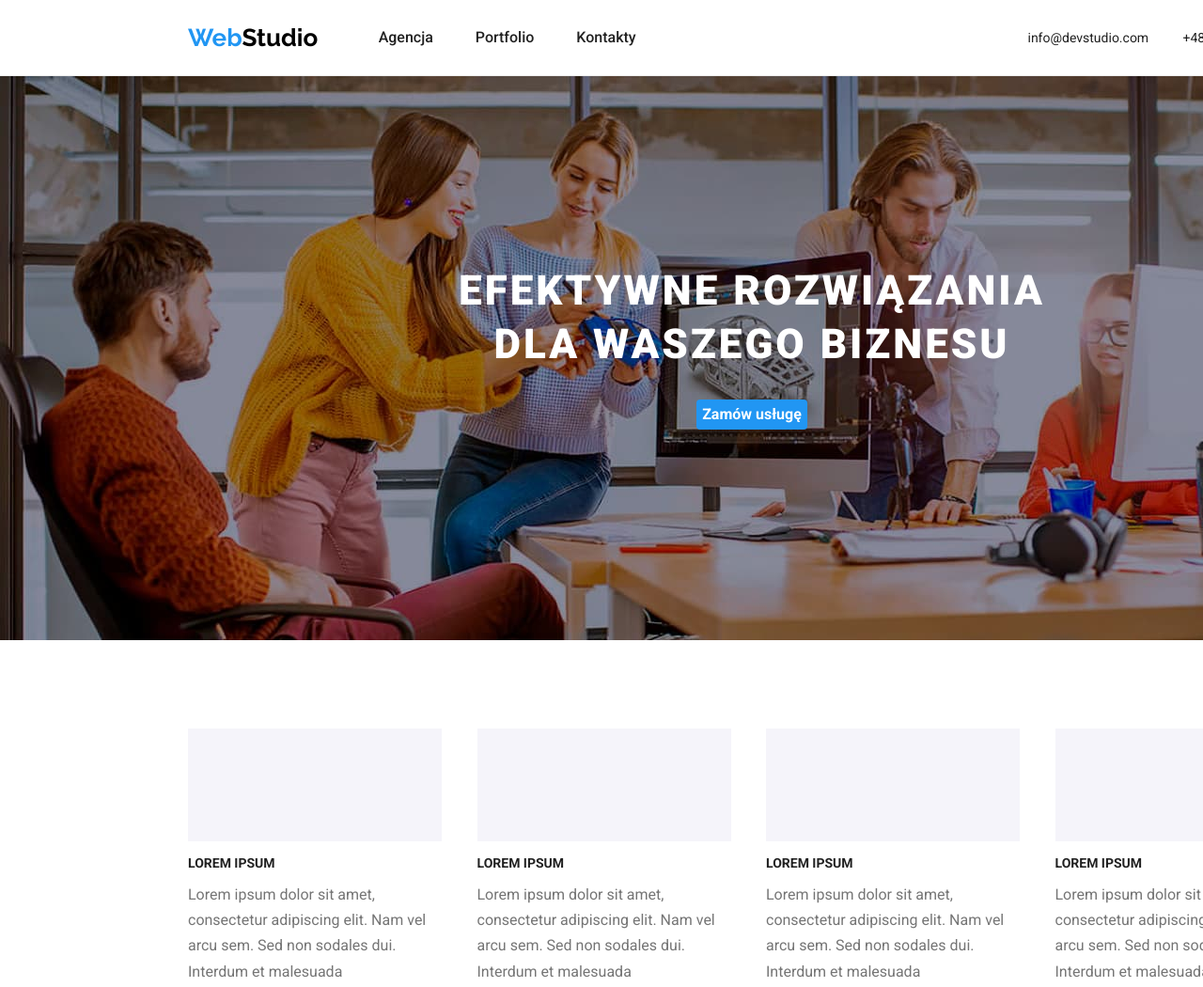
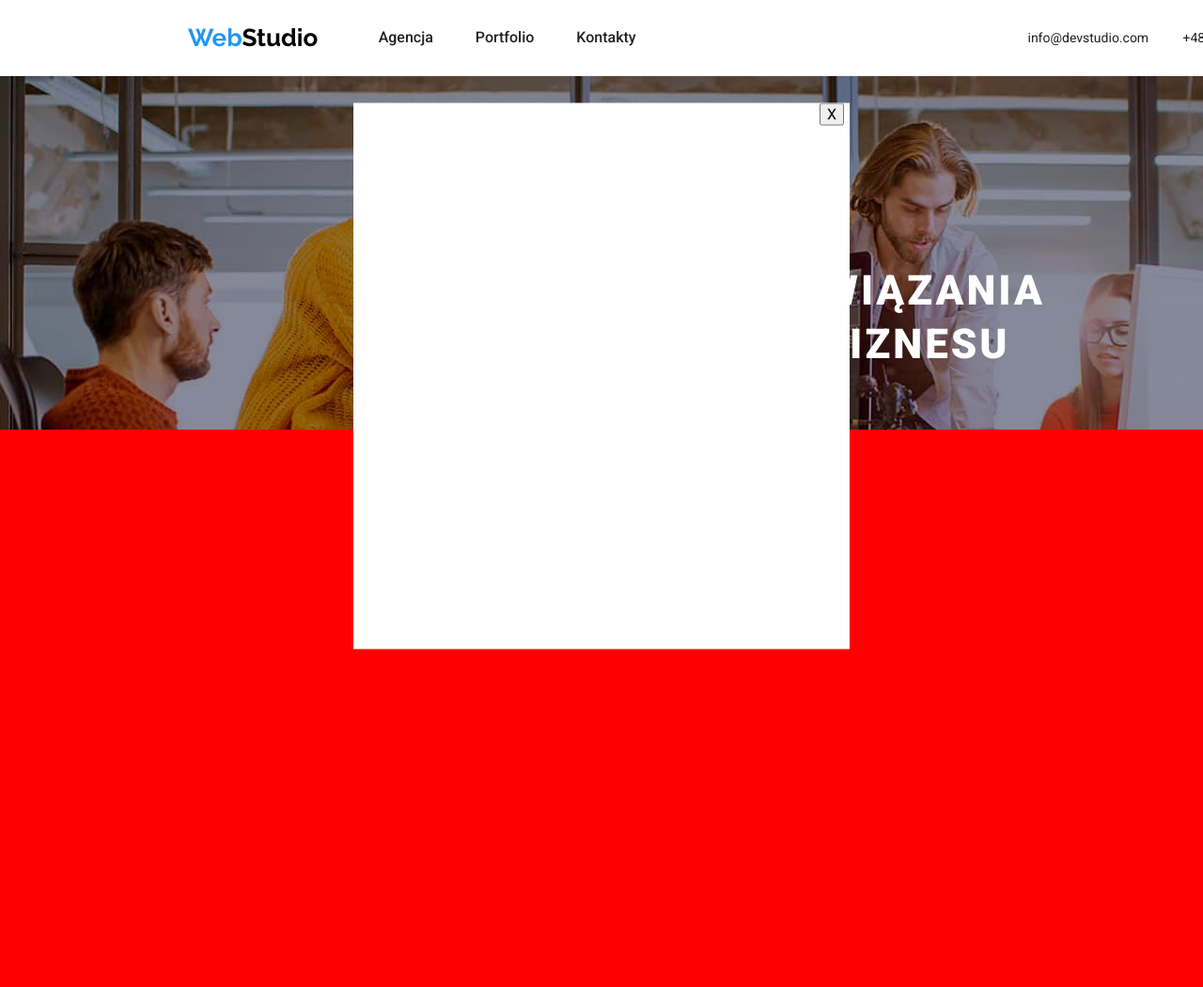
Before and after one commit to AnnaIstochnikova/goit-markup-hw-05, a plain HTML site: page index.html in a window 1280 px wide. Shown: the top 1050 px of the page at 94% size. Drawn offline with nearby package versions, Linux system fonts and the light colour scheme.

Commit message:
add modal window

```diff
--- a/css/styles-index.css
+++ b/css/styles-index.css
@@ -110,15 +110,44 @@ h1 {
   line-height: 30px;
   border-radius: 4px;
   border: none;
+  position: relative;
 }
 .button-main-page:hover,
 .button-main-page:focus {
   color: var(--main-color);
   cursor: pointer;
 }
+.modal {
+  visibility: visible;
+  width: 528px;
+  height: 581px;
+  background-color: #fff;
+  position: fixed;
+  top: 50%;
+  left: 50%;
+  transform: translate(-50%, -50%);
+  z-index: 20;
+}
+.backdrop {
+  visibility: visible;
+  width: 100%;
+  height: 100%;
+  background-color: red;
+  position: fixed;
+  z-index: 20;
+}
+.data-modal-close {
+  margin-left: 490px;
+  pointer-events: initial;
+}
+
 .main-page-first-container {
   margin: 94px auto;
   width: 1200px;
+}
+.is-hidden {
+  pointer-events: none;
+  visibility: hidden;
 }
 .main-page-first-container-icon {
   width: 270px;
--- a/index.html
+++ b/index.html
@@ -57,7 +57,12 @@
     <main>
       <div class="main-page-box">
         <h1>EFEKTYWNE ROZWIĄZANIA<br />DLA WASZEGO BIZNESU</h1>
-        <button class="button-main-page" type="button">Zamów usługę</button>
+        <button data-modal-open class="button-main-page" type="button">Zamów usługę</button>
+        <div class="backdrop" data-modal is-hidden>
+          <div class="modal" is-hidden>
+            <button type="button" class="data-modal-close" data-modal-close>X</button>
+          </div>
+        </div>
       </div>
       <div class="main-page-first-container">
         <ul class="main-page-first-container-list">
@@ -570,5 +575,6 @@
         </div>
       </div>
     </footer>
+    <script src="./js/modal.js"></script>
   </body>
 </html>
--- /dev/null
+++ b/js/modal.js
@@ -0,0 +1,14 @@
+(() => {
+  const refs = {
+    openModalBtn: document.querySelector('[data-modal-open]'),
+    closeModalBtn: document.querySelector('[data-modal-close]'),
+    modal: document.querySelector('[data-modal]'),
+  };
+
+  refs.openModalBtn.addEventListener('click', toggleModal);
+  refs.closeModalBtn.addEventListener('click', toggleModal);
+
+  function toggleModal() {
+    refs.modal.classList.toggle('is-hidden');
+  }
+})();
```
